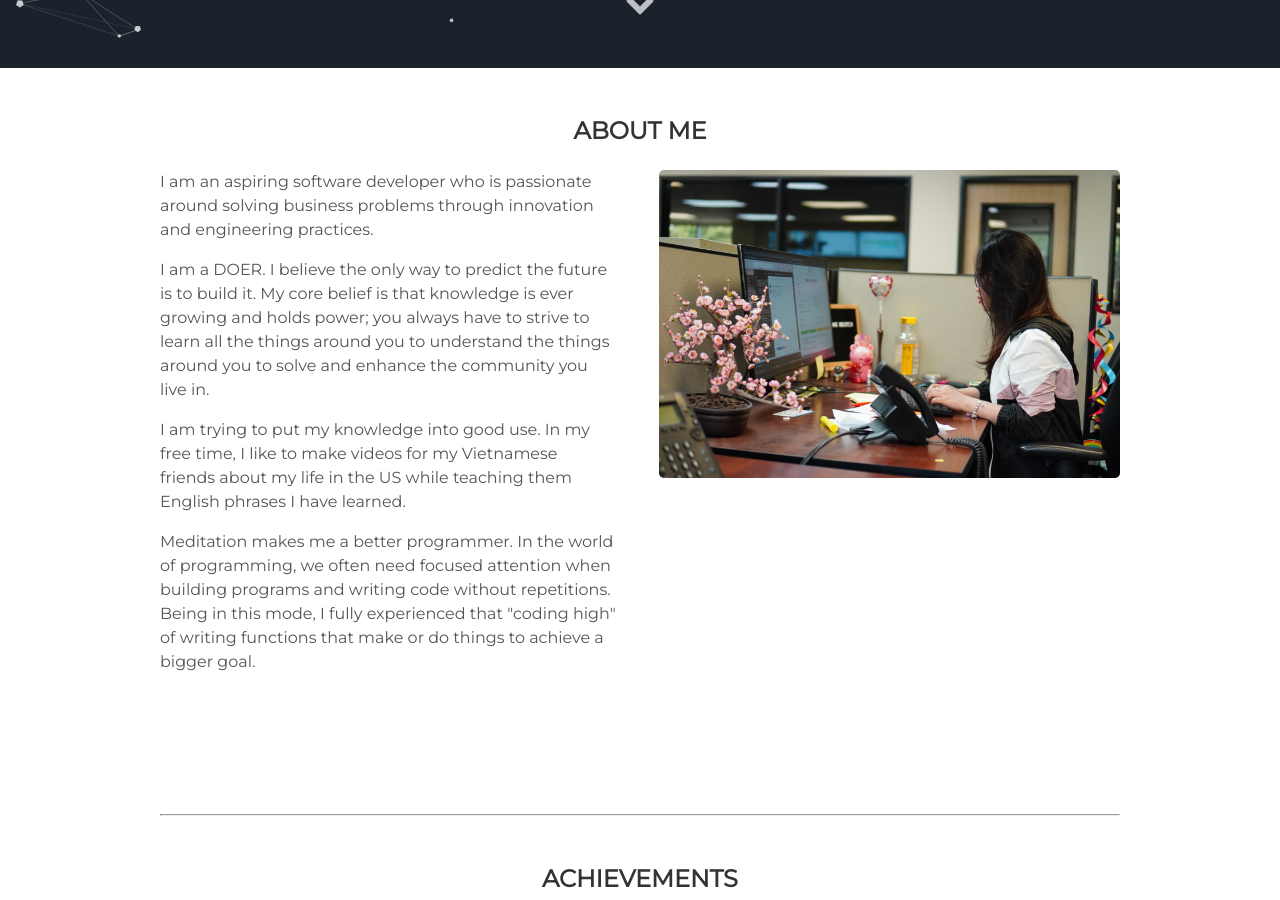
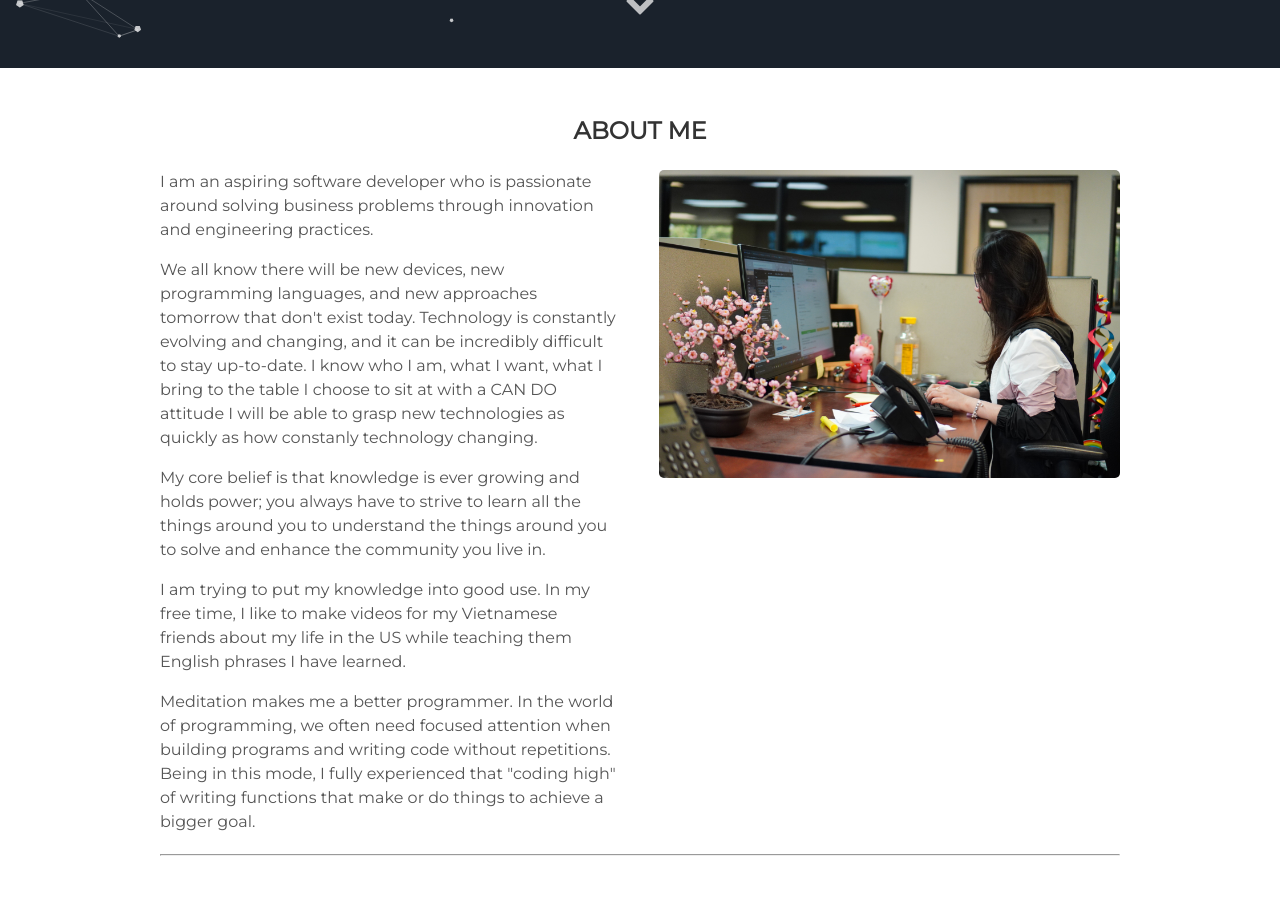
Before and after one commit to phuongnguyen0610/phuongnguyen0610.github.io, a Jekyll site: the page built from index.html, in a window 1280 px wide and 900 px high, scrolled down 832 px. Built offline with Jekyll 4.4.1, drawn with Linux system fonts in a browser that asks for light colours.

Commit message:
Update about.html

```diff
--- a/_includes/about.html
+++ b/_includes/about.html
@@ -6,7 +6,11 @@
       </div>
       <div class="contents">
         <p> I am an aspiring software developer who is passionate around solving business problems through innovation and engineering practices.</p>
-        <p>I am a DOER. I believe the only way to predict the future is to build it. My core belief is that knowledge is ever growing and holds power; you always have to strive to learn
+        <p>We all know there will be new devices, new programming languages, and new approaches tomorrow that don't exist today.
+        Technology is constantly evolving and changing, and it can be incredibly difficult to stay up-to-date. I know who I am, what I want,
+        what I bring to the table I choose to sit at with a CAN DO attitude I will be able to grasp new technologies as quickly as how constanly technology changing.
+        </p>
+        <p>My core belief is that knowledge is ever growing and holds power; you always have to strive to learn
         all the things around you to understand the things around you to solve and enhance the community you live in.</p>
         <p>I am trying to put my knowledge into good use. In my free time, I like to make videos for my Vietnamese friends about my life in the US while teaching them English phrases I have learned.</p>
         <p>Meditation makes me a better programmer. In the world of programming, we often need focused attention when building programs and writing code
@@ -14,11 +18,7 @@
           to achieve a bigger goal.
         </p>
       </div>
-      <br>
     </div>
-    <br>
-    <br>
-    <br>
   </div>
   <hr>
   <div>
```
